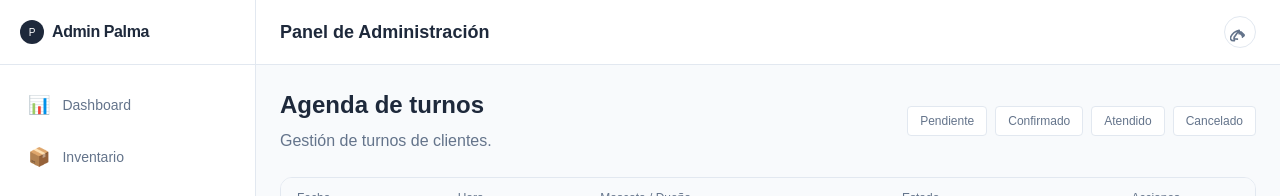
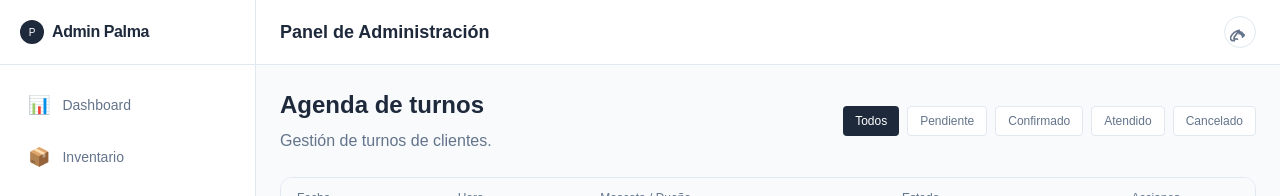
Before and after one commit to alamChoquerive/veterinaria-palma, a Next.js app: page /admin/agenda in a window 1280 px wide. Shown: the top 196 px of the page. Built offline with nearby package versions, Linux system fonts and the light colour scheme; no server answers; the database is empty.

Commit message:
fix: tipo de filtro de estado en agenda y boton todos

```diff
--- a/app/admin/agenda/page.tsx
+++ b/app/admin/agenda/page.tsx
@@ -18,7 +18,9 @@ interface TurnoRow {
 export default function AdminAgendaPage() {
   const [turnos, setTurnos] = useState<TurnoRow[]>([]);
   const [cargando, setCargando] = useState(false);
-  const [filtroEstado, setFiltroEstado] = useState("todos");
+  const [filtroEstado, setFiltroEstado] = useState<
+    "todos" | "pendiente" | "confirmado" | "atendido" | "cancelado"
+  >("todos");
   const [mensaje, setMensaje] = useState<string | null>(null);
 
   async function cargarTurnos() {
@@ -70,12 +72,22 @@ export default function AdminAgendaPage() {
           <p className="text-[#64748b]">Gestión de turnos de clientes.</p>
         </div>
         <div className="flex gap-2">
+          <button
+            onClick={() => setFiltroEstado("todos")}
+            className={`px-3 py-1.5 rounded text-xs font-medium transition-all ${
+              filtroEstado === "todos"
+                ? "bg-[#1e293b] text-white"
+                : "bg-white border border-[#e2e8f0] text-[#64748b] hover:bg-[#f8fafc]"
+            }`}
+          >
+            Todos
+          </button>
           {ESTADOS.map((e) => (
             <button
               key={e}
-              onClick={() => setFiltroEstado(e === "todos" ? "todos" : e)}
+              onClick={() => setFiltroEstado(e)}
               className={`px-3 py-1.5 rounded text-xs font-medium transition-all ${
-                filtroEstado === (e === "todos" ? "todos" : e)
+                filtroEstado === e
                   ? "bg-[#1e293b] text-white"
                   : "bg-white border border-[#e2e8f0] text-[#64748b] hover:bg-[#f8fafc]"
               }`}
```
